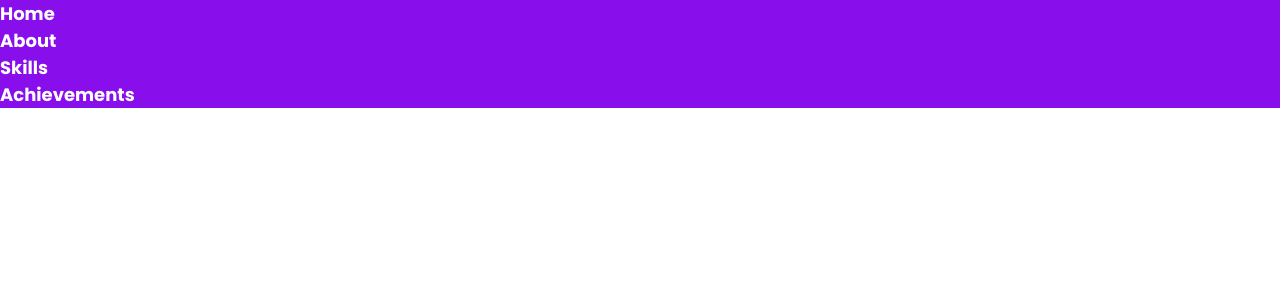
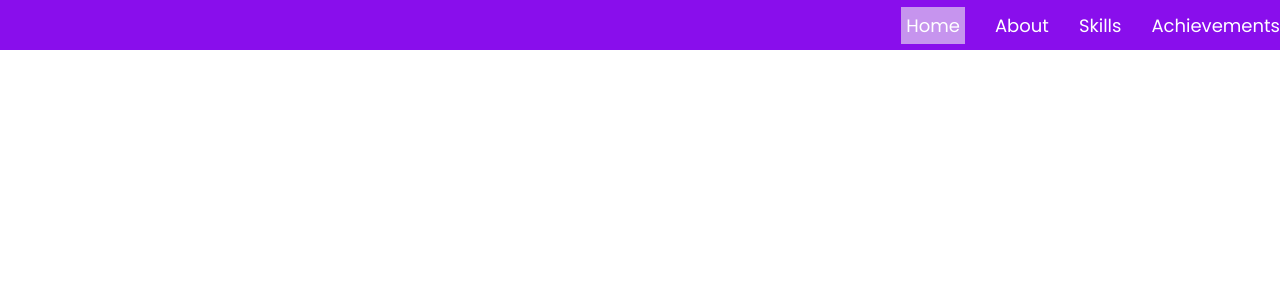
Before and after one commit to ms-ayyanar/portfolio, a Vue app: page / in a window 1280 px wide. Shown: the top 300 px of the page. Built offline with nearby package versions, Linux system fonts and the light colour scheme.

Commit message:
Added nav changes

```diff
--- a/src/components/MainPage.vue
+++ b/src/components/MainPage.vue
@@ -1,6 +1,6 @@
 <template>
     <nav class="nav-bar">
-        <ul class="tabs">
+        <ul class="nav-tabs">
             <li class="page-name active">Home</li>
             <li class="page-name">About</li>
             <li class="page-name">Skills</li>
@@ -17,7 +17,24 @@
     .nav-bar{
         background-color: #890eec;
         color: white;
-        font-weight: bold;
         font-size: 18px;
     }
+
+    .nav-tabs{
+        display: flex;
+        justify-content: flex-end;
+        align-items: center;
+        gap: 30px;
+        height: 50px;
+    }
+
+    .nav-tabs .page-name{
+        list-style: none;
+        cursor: pointer;
+    }
+
+    .page-name.active{
+        background-color: #c694ee;
+        padding: 5px;
+    }
 </style>
```
